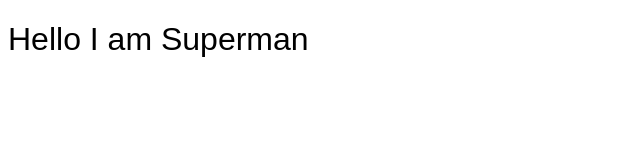
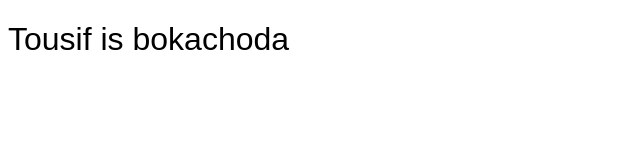
Before and after one commit to tousif-dev/aws-pipeline, a plain HTML site: page index.html in a window 1280 px wide. Shown: the whole page, without its empty margins (0-640 px from the left). Drawn offline with Linux system fonts and the light colour scheme.

Commit message:
Update index.html

```diff
--- a/index.html
+++ b/index.html
@@ -15,7 +15,7 @@
 <body>
 
     <h1>
-        Hello I am Superman
+        Tousif is bokachoda
     </h1>
 
 </body>
```
